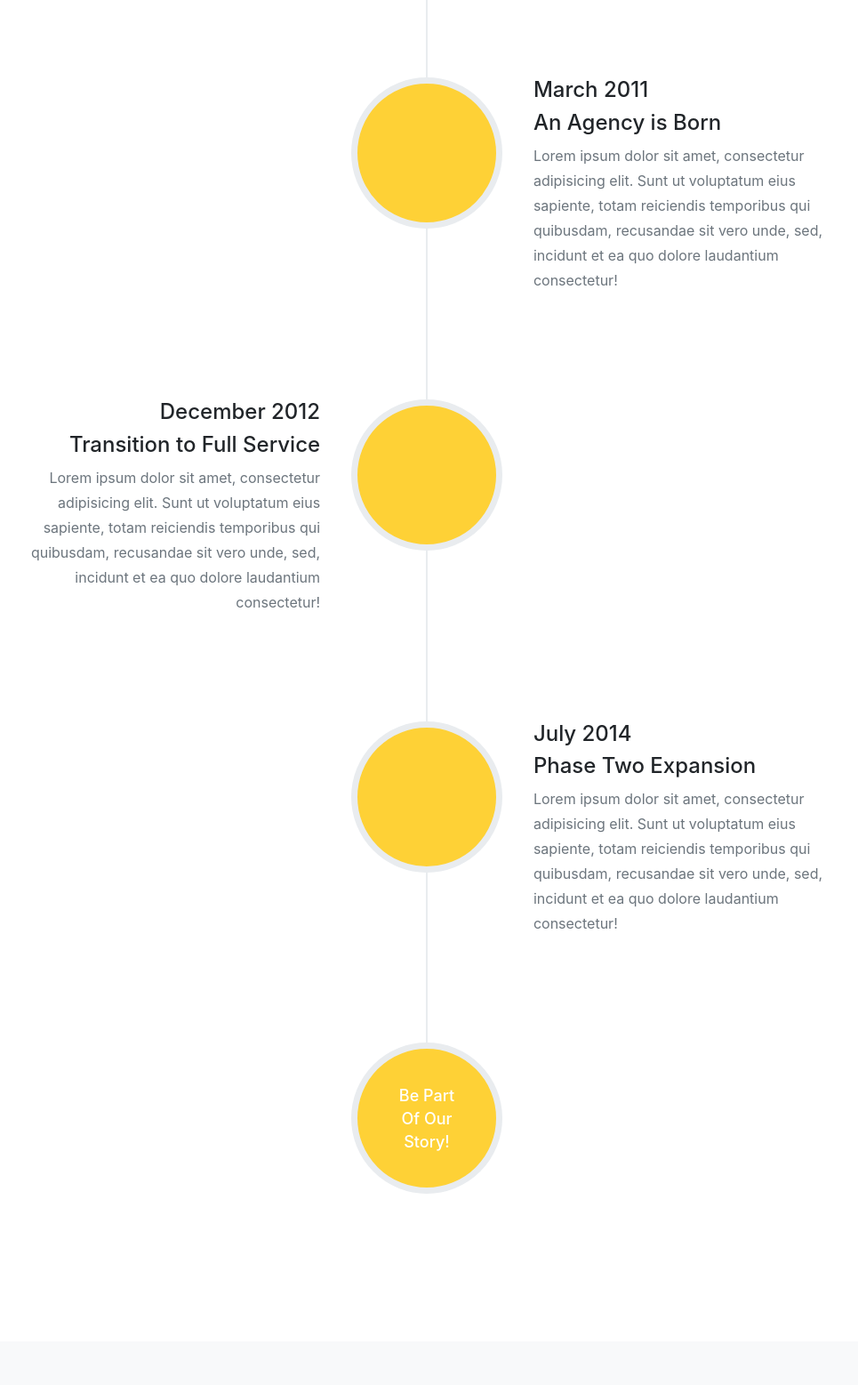
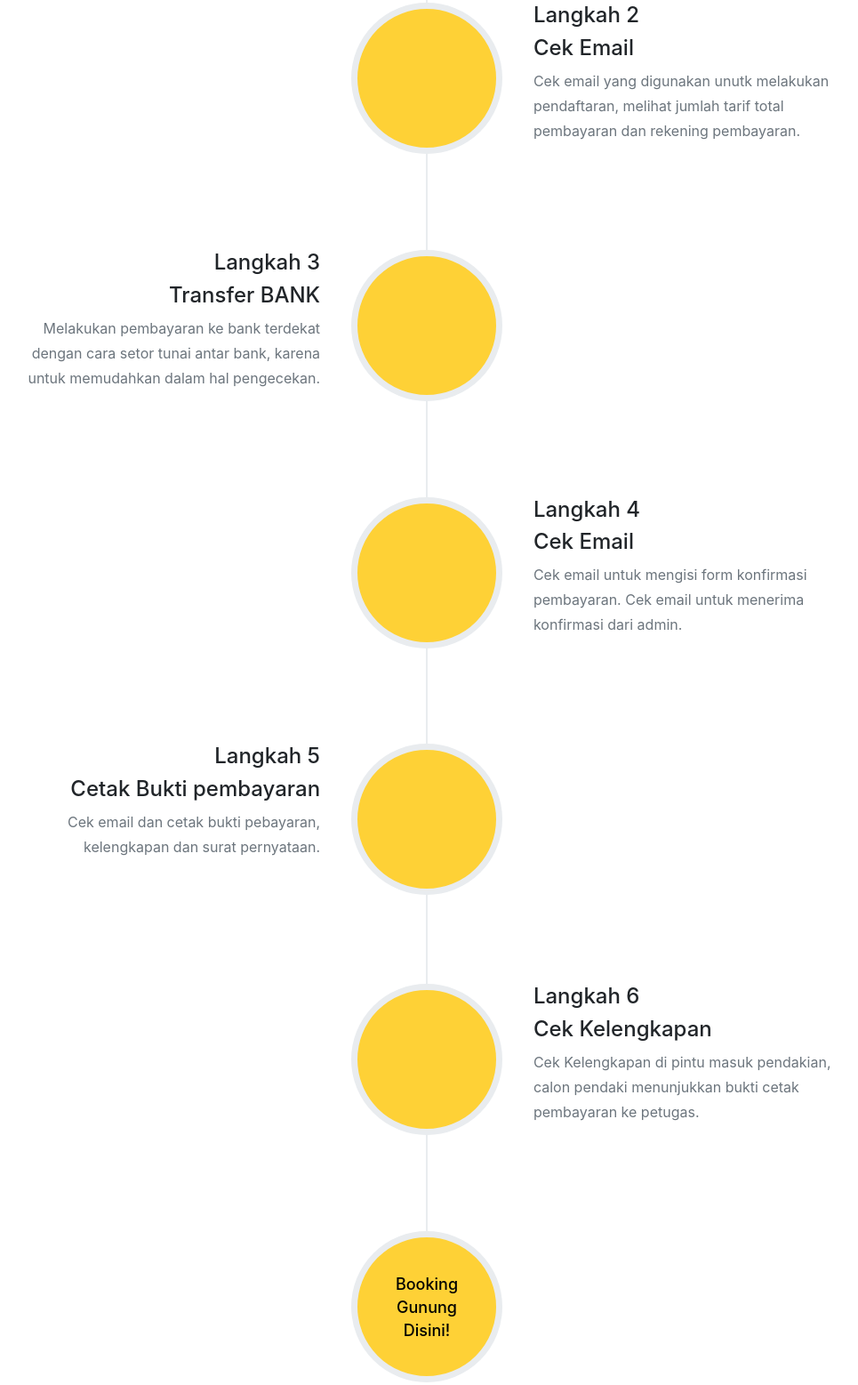
Before and after one commit to PancaPakw/ADS_9_C, a website with bundled scripts: page web_gunung/index.html in a window 1280 px wide. Shown: the part 3855-5412 px from the top of the page at 89% size, without its empty margins (160-1125 px from the left). Built offline with nearby package versions, Linux system fonts and the light colour scheme; files whose address does not match are found by name; a web font is replaced by a local one.

Commit message:
Update index.html

```diff
--- a/web_gunung/index.html
+++ b/web_gunung/index.html
@@ -245,11 +245,11 @@
                 </div>
                 <div class="timeline-panel">
                   <div class="timeline-heading">
-                    <h4>2009-2011</h4>
-                    <h4 class="subheading">Our Humble Beginnings</h4>
+                    <h4>Langkah 1</h4>
+                    <h4 class="subheading">Membuka Web</h4>
                   </div>
                   <div class="timeline-body">
-                    <p class="text-muted">Lorem ipsum dolor sit amet, consectetur adipisicing elit. Sunt ut voluptatum eius sapiente, totam reiciendis temporibus qui quibusdam, recusandae sit vero unde, sed, incidunt et ea quo dolore laudantium consectetur!</p>
+                    <p class="text-muted">Pendaftar membuka web (belum dihosting wkwkw). Pilih menu Registrasi, lengkapi form biodata.</p>
                   </div>
                 </div>
               </li>
@@ -259,11 +259,11 @@
                 </div>
                 <div class="timeline-panel">
                   <div class="timeline-heading">
-                    <h4>March 2011</h4>
-                    <h4 class="subheading">An Agency is Born</h4>
+                    <h4>Langkah 2</h4>
+                    <h4 class="subheading">Cek Email</h4>
                   </div>
                   <div class="timeline-body">
-                    <p class="text-muted">Lorem ipsum dolor sit amet, consectetur adipisicing elit. Sunt ut voluptatum eius sapiente, totam reiciendis temporibus qui quibusdam, recusandae sit vero unde, sed, incidunt et ea quo dolore laudantium consectetur!</p>
+                    <p class="text-muted">Cek email yang digunakan unutk melakukan pendaftaran, melihat jumlah tarif total pembayaran dan rekening pembayaran.</p>
                   </div>
                 </div>
               </li>
@@ -273,11 +273,11 @@
                 </div>
                 <div class="timeline-panel">
                   <div class="timeline-heading">
-                    <h4>December 2012</h4>
-                    <h4 class="subheading">Transition to Full Service</h4>
+                    <h4>Langkah 3</h4>
+                    <h4 class="subheading">Transfer BANK</h4>
                   </div>
                   <div class="timeline-body">
-                    <p class="text-muted">Lorem ipsum dolor sit amet, consectetur adipisicing elit. Sunt ut voluptatum eius sapiente, totam reiciendis temporibus qui quibusdam, recusandae sit vero unde, sed, incidunt et ea quo dolore laudantium consectetur!</p>
+                    <p class="text-muted">Melakukan pembayaran ke bank terdekat dengan cara setor tunai antar bank, karena untuk memudahkan dalam hal pengecekan.</p>
                   </div>
                 </div>
               </li>
@@ -287,19 +287,49 @@
                 </div>
                 <div class="timeline-panel">
                   <div class="timeline-heading">
-                    <h4>July 2014</h4>
-                    <h4 class="subheading">Phase Two Expansion</h4>
+                    <h4>Langkah 4</h4>
+                    <h4 class="subheading">Cek Email</h4>
                   </div>
                   <div class="timeline-body">
-                    <p class="text-muted">Lorem ipsum dolor sit amet, consectetur adipisicing elit. Sunt ut voluptatum eius sapiente, totam reiciendis temporibus qui quibusdam, recusandae sit vero unde, sed, incidunt et ea quo dolore laudantium consectetur!</p>
+                    <p class="text-muted">Cek email untuk mengisi form konfirmasi pembayaran. Cek email untuk menerima konfirmasi dari admin.</p>
+                  </div>
+                </div>
+              </li>
+              <li>
+                <div class="timeline-image">
+                  <img class="rounded-circle img-fluid" src="img/about/3.jpg" alt="">
+                </div>
+                <div class="timeline-panel">
+                  <div class="timeline-heading">
+                    <h4>Langkah 5</h4>
+                    <h4 class="subheading">Cetak Bukti pembayaran</h4>
+                  </div>
+                  <div class="timeline-body">
+                    <p class="text-muted">Cek email dan cetak bukti pebayaran, kelengkapan dan surat pernyataan.</p>
                   </div>
                 </div>
               </li>
               <li class="timeline-inverted">
                 <div class="timeline-image">
-                  <h4>Be Part
-                    <br>Of Our
-                    <br>Story!</h4>
+                  <img class="rounded-circle img-fluid" src="img/about/4.jpg" alt="">
+                </div>
+                <div class="timeline-panel">
+                  <div class="timeline-heading">
+                    <h4>Langkah 6</h4>
+                    <h4 class="subheading">Cek Kelengkapan</h4>
+                  </div>
+                  <div class="timeline-body">
+                    <p class="text-muted">Cek Kelengkapan di pintu masuk pendakian, calon pendaki menunjukkan bukti cetak pembayaran ke petugas.</p>
+                  </div>
+                </div>
+              </li>
+              <li class="timeline-inverted">
+                <div class="timeline-image">
+                  <a href="#about" style="color: black;"><h4>Booking
+                    <br>Gunung
+                      <br>Disini!
+                    </h4>
+                    </a>
                 </div>
               </li>
             </ul>
```
